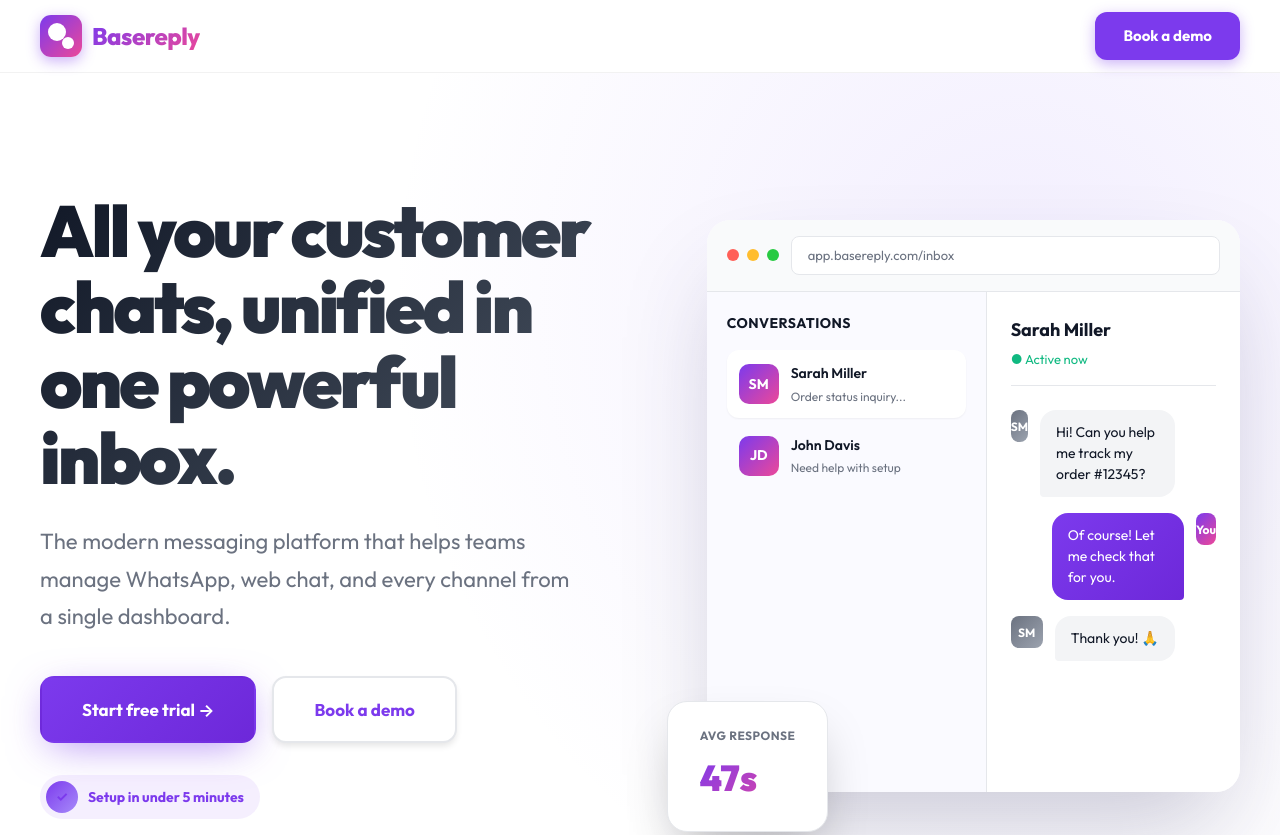
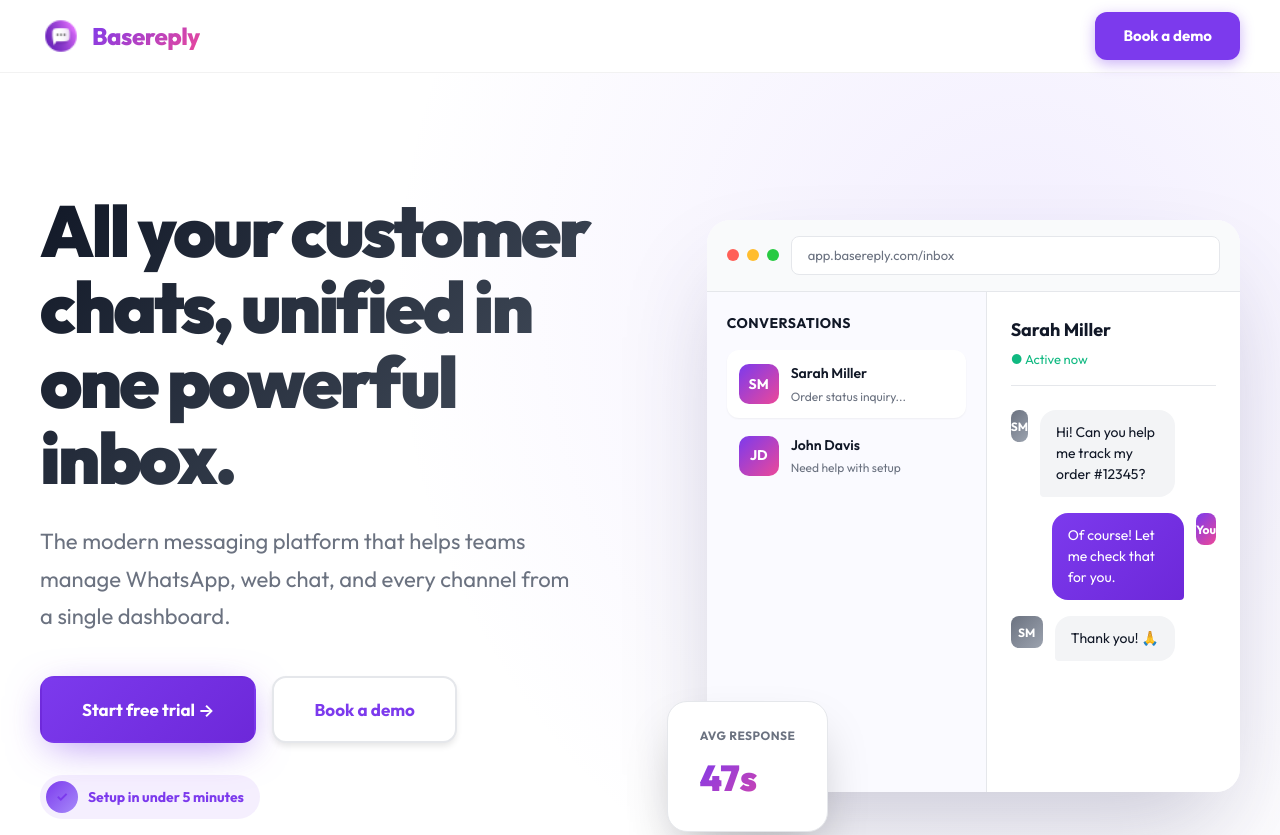
Before and after one commit to marianomartene/basereply.com, a plain HTML site: page index.html in a window 1280 px wide. Shown: the top 835 px of the page. Drawn offline with Linux system fonts and the light colour scheme.

Commit message:
Add files via upload

```diff
--- a/index.html
+++ b/index.html
@@ -76,35 +76,8 @@
         .logo-icon {
             width: 42px;
             height: 42px;
-            background: linear-gradient(135deg, #7C3AED 0%, #EC4899 100%);
             border-radius: 11px;
-            display: flex;
-            align-items: center;
-            justify-content: center;
-            position: relative;
-            box-shadow: 0 4px 14px rgba(124, 58, 237, 0.4);
-        }
-
-        .logo-icon::before {
-            content: '';
-            position: absolute;
-            width: 18px;
-            height: 18px;
-            background: white;
-            border-radius: 50%;
-            top: 8px;
-            left: 8px;
-        }
-
-        .logo-icon::after {
-            content: '';
-            position: absolute;
-            width: 12px;
-            height: 12px;
-            background: white;
-            border-radius: 50%;
-            bottom: 8px;
-            right: 8px;
+            flex-shrink: 0;
         }
 
         .logo-text {
@@ -576,6 +549,15 @@
             -webkit-background-clip: text;
             -webkit-text-fill-color: transparent;
             margin-bottom: 16px;
+            display: flex;
+            align-items: center;
+            gap: 12px;
+        }
+
+        .footer-logo-icon {
+            width: 36px;
+            height: 36px;
+            border-radius: 8px;
         }
 
         .footer-description {
@@ -634,7 +616,7 @@
         <div class="container">
             <div class="nav-inner">
                 <a href="#" class="logo">
-                    <div class="logo-icon"></div>
+                    <img src="/favicon-32x32.png" alt="Basereply" class="logo-icon">
                     <span class="logo-text">Basereply</span>
                 </a>
                 <a href="https://calendly.com/mariano-martene" target="_blank" class="nav-cta">Book a demo</a>
@@ -966,7 +948,10 @@
         <div class="container">
             <div class="footer-grid">
                 <div class="footer-brand">
-                    <h3>Basereply</h3>
+                    <h3>
+                        <img src="/favicon-32x32.png" alt="Basereply" class="footer-logo-icon">
+                        Basereply
+                    </h3>
                     <p class="footer-description">The modern messaging platform that helps teams manage customer conversations from one unified inbox.</p>
                     <div class="meta-badge">
                         <span>✓ Meta Tech Provider</span>
@@ -991,8 +976,9 @@
                 </div>
                 <div class="footer-column">
                     <h4>Legal</h4>
-                    <a href="#privacy">Privacy</a>
-                    <a href="#terms">Terms</a>
+                    <a href="https://basereply.com/privacy_policy.html">Privacy</a>
+                    <a href="https://basereply.com/terms_of_service.html">Terms</a>
+                    <a href="https://basereply.com/data_deletion.html">Data Deletion</a>
                 </div>
             </div>
             <div class="footer-bottom">
```
